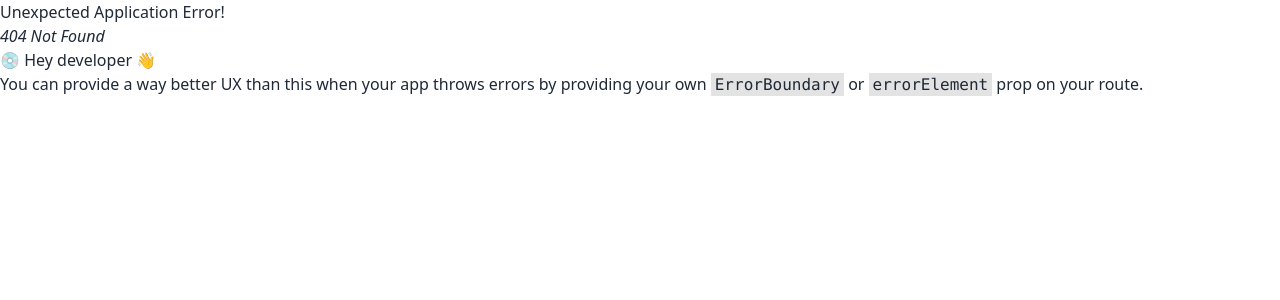
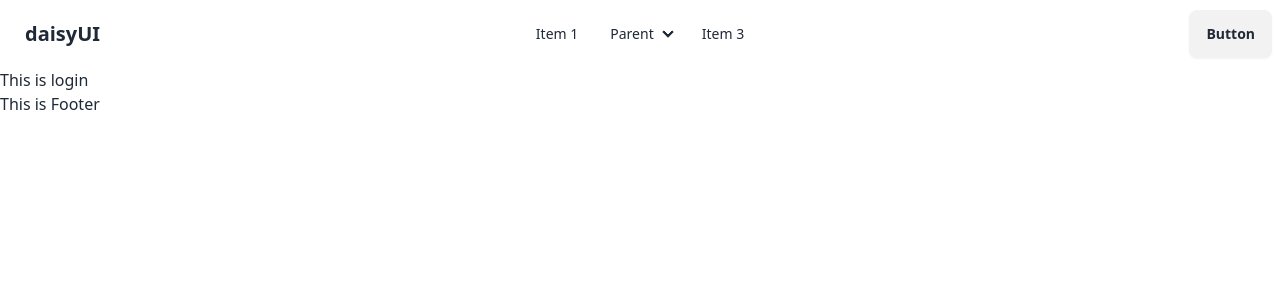
Before and after one commit to rakibgithub21/Doctors-Portal-Client-side, a React (Vite) app: page /login in a window 1280 px wide. Before the commit this address had no page. Shown: the top 300 px of the page. Built offline with nearby package versions, Linux system fonts and the light colour scheme.

Commit message:
add a daisy ui navbar

```diff
--- /dev/null
+++ b/src/Pages/Authentication/Login/Login.jsx
@@ -0,0 +1,11 @@
+
+
+const Login = () => {
+    return (
+        <div>
+            <h3>This is login</h3>
+        </div>
+    );
+};
+
+export default Login;
--- a/src/Pages/Shared/Navbar/NavBar.jsx
+++ b/src/Pages/Shared/Navbar/NavBar.jsx
@@ -2,8 +2,44 @@
 
 const NavBar = () => {
     return (
-        <div>
-            <h3>This is navbar</h3>
+        <div className="navbar bg-base-100">
+            <div className="navbar-start">
+                <div className="dropdown">
+                    <div tabIndex={0} role="button" className="btn btn-ghost lg:hidden">
+                        <svg xmlns="http://www.w3.org/2000/svg" className="h-5 w-5" fill="none" viewBox="0 0 24 24" stroke="currentColor"><path strokeLinecap="round" strokeLinejoin="round" strokeWidth="2" d="M4 6h16M4 12h8m-8 6h16" /></svg>
+                    </div>
+                    <ul tabIndex={0} className="menu menu-sm dropdown-content mt-3 z-[1] p-2 shadow bg-base-100 rounded-box w-52">
+                        <li><a>Item 1</a></li>
+                        <li>
+                            <a>Parent</a>
+                            <ul className="p-2">
+                                <li><a>Submenu 1</a></li>
+                                <li><a>Submenu 2</a></li>
+                            </ul>
+                        </li>
+                        <li><a>Item 3</a></li>
+                    </ul>
+                </div>
+                <a className="btn btn-ghost text-xl">daisyUI</a>
+            </div>
+            <div className="navbar-center hidden lg:flex">
+                <ul className="menu menu-horizontal px-1">
+                    <li><a>Item 1</a></li>
+                    <li>
+                        <details>
+                            <summary>Parent</summary>
+                            <ul className="p-2">
+                                <li><a>Submenu 1</a></li>
+                                <li><a>Submenu 2</a></li>
+                            </ul>
+                        </details>
+                    </li>
+                    <li><a>Item 3</a></li>
+                </ul>
+            </div>
+            <div className="navbar-end">
+                <a className="btn">Button</a>
+            </div>
         </div>
     );
 };
--- a/src/Routes/Routes/Routes.jsx
+++ b/src/Routes/Routes/Routes.jsx
@@ -1,6 +1,7 @@
 import { createBrowserRouter } from "react-router-dom";
 import Main from "../../Pages/Layout/Main";
 import Home from "../../Pages/Home/Home/Home";
+import Login from "../../Pages/Authentication/Login/Login";
 
 export const router = createBrowserRouter([
     {
@@ -11,6 +12,10 @@
                 path: '/',
                 element:<Home></Home>
             },
+            {
+                path: '/login',
+                element:<Login></Login>
+            }
         ]
     },
 ]);
```
